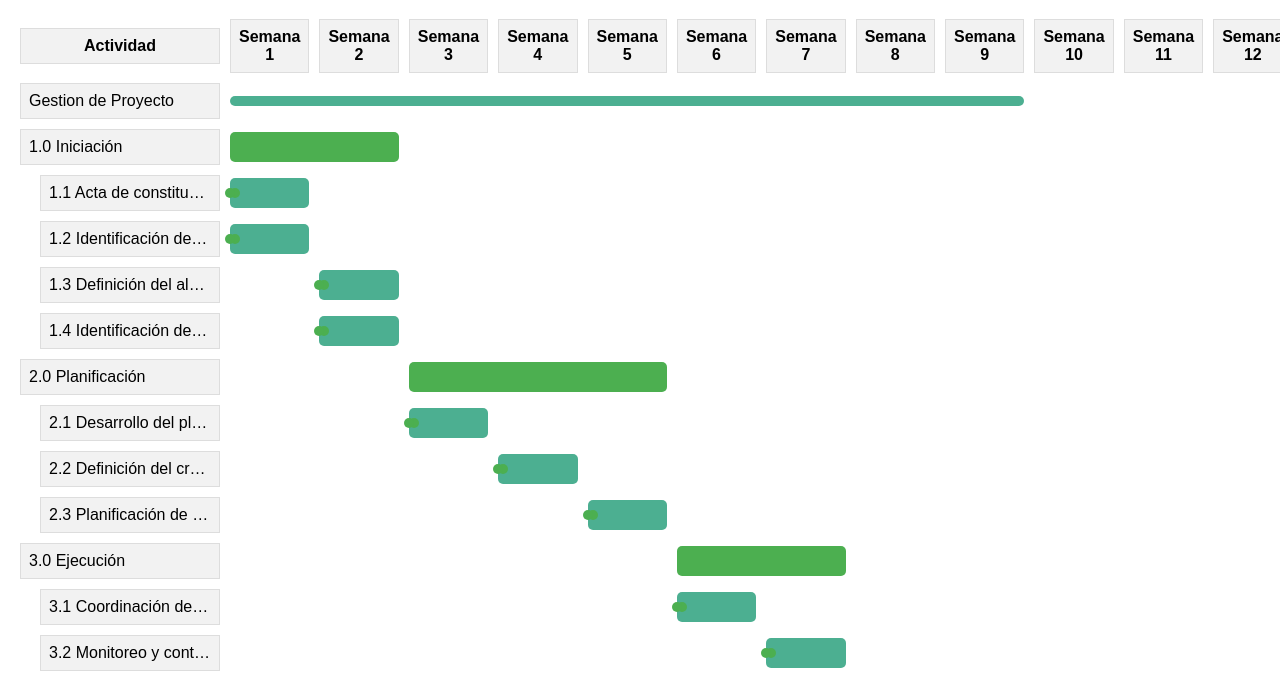
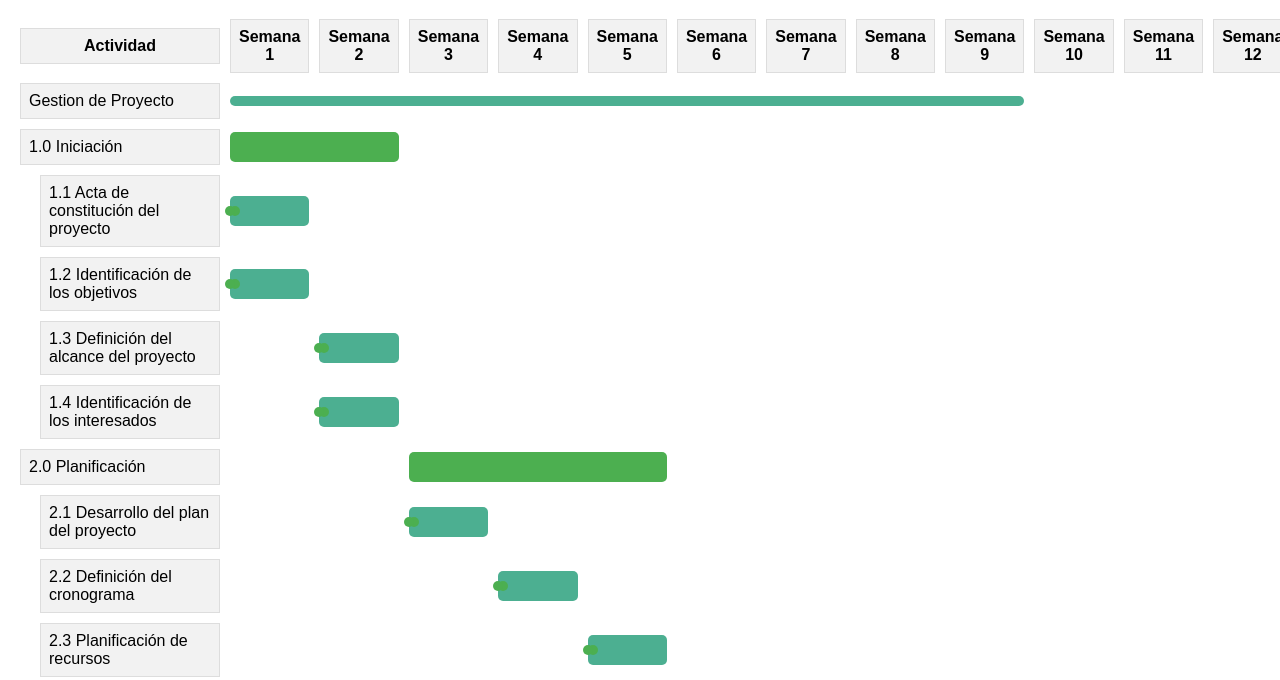
Before and after one commit to Miguelangel2329/ETD, a plain HTML site: page index.html in a window 1280 px wide. Shown: the part 119-799 px from the top of the page. Drawn offline with Linux system fonts and the light colour scheme.

Commit message:
actualizacion del cambio realizado

```diff
--- a/styles.css
+++ b/styles.css
@@ -42,7 +42,7 @@ h1 {
     background-color: #f2f2f2;
     padding: 8px;
     border: 1px solid #ddd;
-    white-space: nowrap;
+    white-space: normal;
     overflow: hidden;
     text-overflow: ellipsis;
     grid-column: 1 / 2;
```
